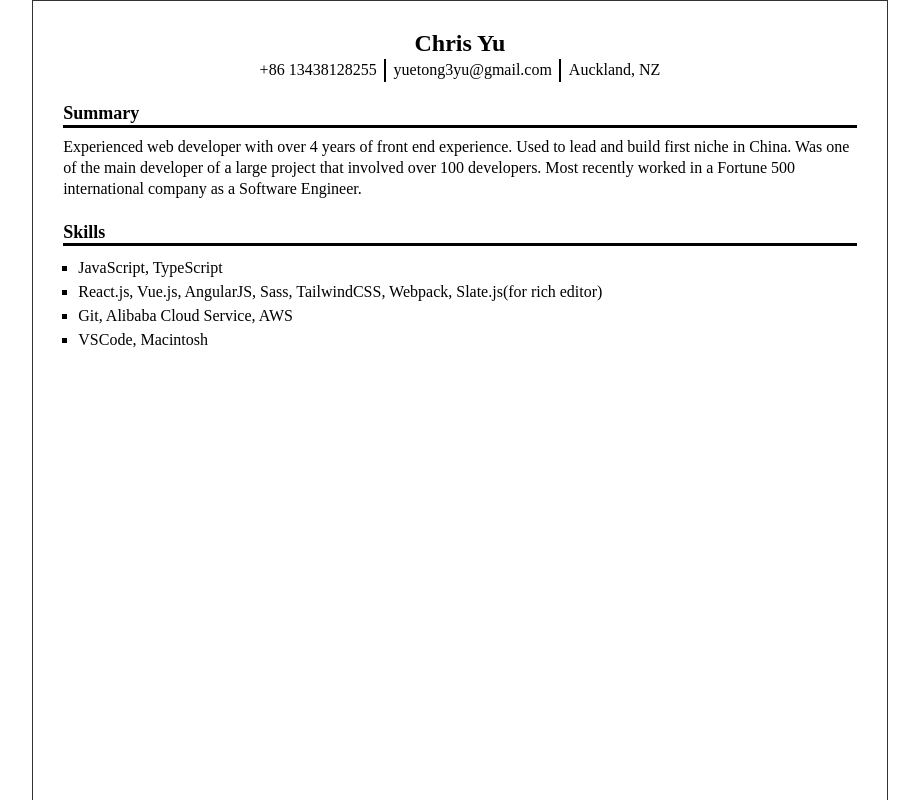
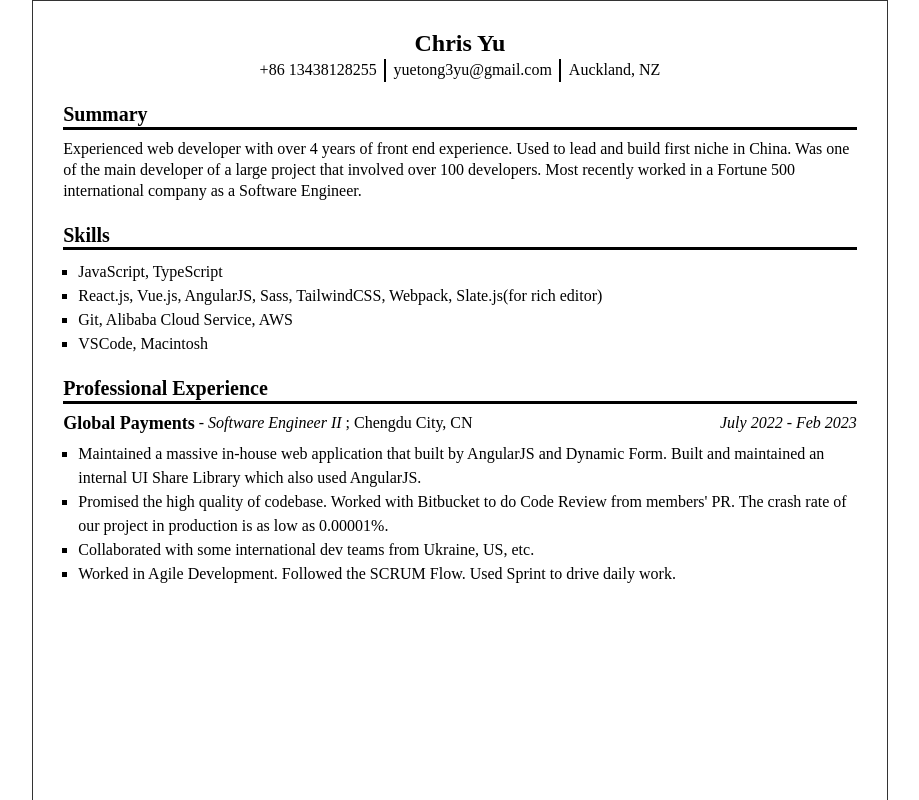
Before and after one commit to yuetong3yu/resume, a Vue app: page / in a window 1280 px wide. Shown: the top 800 px of the page, without its empty margins (180-1099 px from the left). Built offline with nearby package versions, Linux system fonts and the light colour scheme.

Commit message:
Add Professional Experience section

```diff
--- a/src/App.vue
+++ b/src/App.vue
@@ -2,6 +2,7 @@
 import ContactInfo from './components/ContactInfo.vue'
 import Skills from './components/Skills.vue'
 import Summary from './components/Summary.vue'
+import ProfessionalExperience from './components/Experience.vue'
 </script>
 
 <template>
@@ -9,5 +10,6 @@ import Summary from './components/Summary.vue'
     <ContactInfo></ContactInfo>
     <Summary></Summary>
     <Skills></Skills>
+    <ProfessionalExperience></ProfessionalExperience>
   </div>
 </template>
--- /dev/null
+++ b/src/components/Experience.vue
@@ -0,0 +1,68 @@
+<template>
+  <div class="section-container">Professional Experience</div>
+  <div class="section-content full">
+    <div class="experience-title-container">
+      <div class="company">Global Payments</div>
+      <span>&nbsp;-&nbsp;</span>
+      <div class="role">Software Engineer II</div>
+      <span>&nbsp;;&nbsp;</span>
+      <div class="city">Chengdu City, CN</div>
+
+      <div class="time-range">July 2022 - Feb 2023</div>
+    </div>
+  </div>
+  <div class="section-content full experience">
+    <ul>
+      <li>
+        Maintained a massive in-house web application that built by AngularJS
+        and Dynamic Form. Built and maintained an internal UI Share Library
+        which also used AngularJS.
+      </li>
+      <li>
+        Promised the high quality of codebase. Worked with Bitbucket to do Code
+        Review from members' PR. The crash rate of our project in production is
+        as low as 0.00001%.
+      </li>
+      <li>
+        Collaborated with some international dev teams from Ukraine, US, etc.
+      </li>
+      <li>
+        Worked in Agile Development. Followed the SCRUM Flow. Used Sprint to
+        drive daily work.
+      </li>
+    </ul>
+  </div>
+</template>
+
+<style scoped>
+.full {
+  width: 100%;
+}
+.experience-title-container {
+  position: relative;
+  display: flex;
+  align-items: center;
+}
+.company {
+  font-size: 18px;
+  font-weight: bolder;
+}
+.role {
+  font-size: 16px;
+  font-style: italic;
+}
+.time-range {
+  position: absolute;
+  top: 0;
+  right: 0;
+  font-style: italic;
+}
+.experience {
+  margin-top: 2mm;
+}
+ul {
+  list-style-type: square;
+  margin-left: 4mm;
+  line-height: 1.5em;
+}
+</style>
--- a/src/style.css
+++ b/src/style.css
@@ -18,7 +18,7 @@
   width: 100%;
   margin-top: 6mm;
   font-weight: 600;
-  font-size: 18px;
+  font-size: 20px;
 }
 .section-container::after {
   content: '';
```
